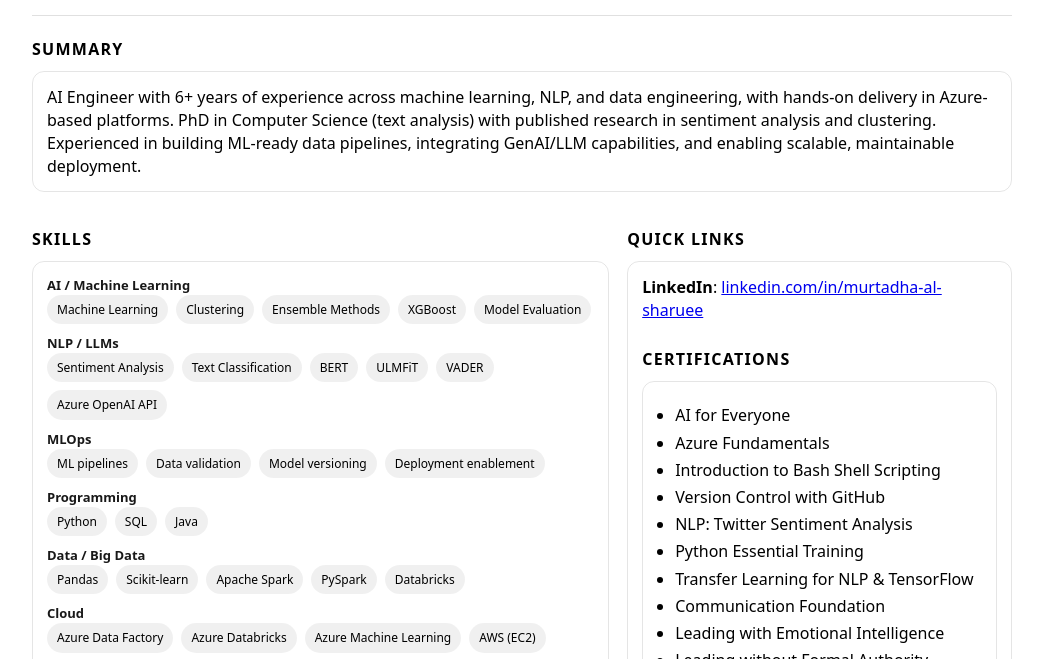
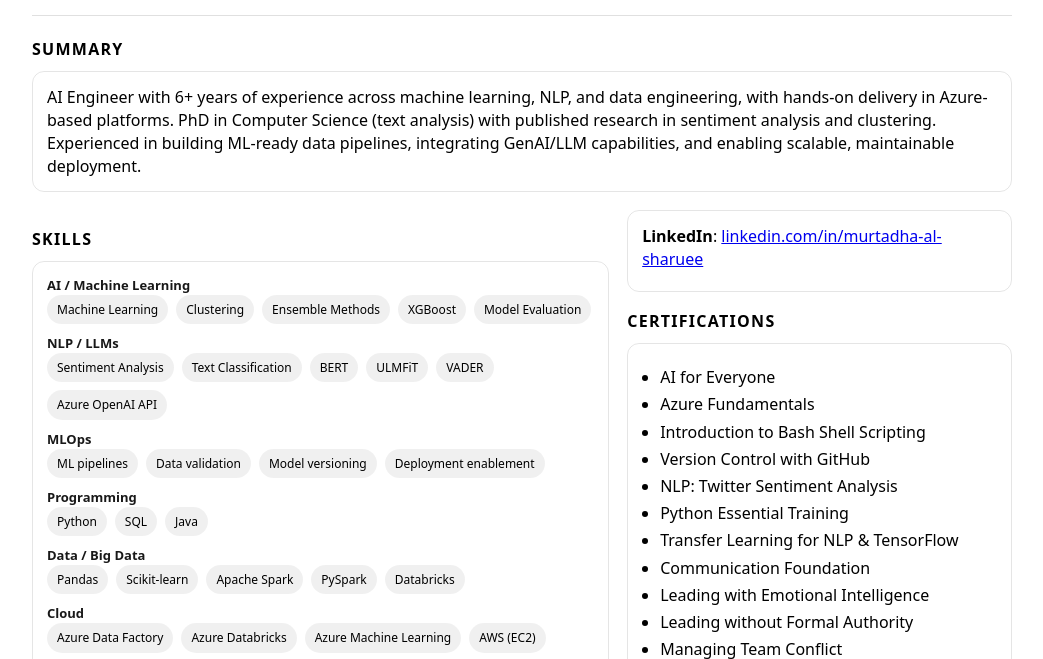
Before and after one commit to murtadhaalsharuee/alsharuee.github.io, a plain HTML site: page index.html in a window 1280 px wide. Shown: the part 141-800 px from the top of the page, without its empty margins (118-1161 px from the left). Drawn offline with Linux system fonts and the light colour scheme.

Commit message:
Remove Quick Links section from index.html
Removed 'Quick Links' header and commented out related div.

```diff
--- a/index.html
+++ b/index.html
@@ -126,15 +126,14 @@
       </div>
 
       <div>
-        <h2>Quick Links</h2>
         <div class="card">
           <div><b>LinkedIn</b>: <a href="https://www.linkedin.com/in/murtadha-al-sharuee" target="_blank" rel="noopener">linkedin.com/in/murtadha-al-sharuee</a></div>
           <div style="height:8px"></div>
           <!--
           <div class="small">
             Tip: Add a <b>PDF download</b> later by uploading your PDF to the repo and uncommenting the “Download PDF” button in the header.
-          </div>
-        </div> -->
+          </div>-->
+        </div>
 
         <h2>Certifications</h2>
         <div class="card">
```
